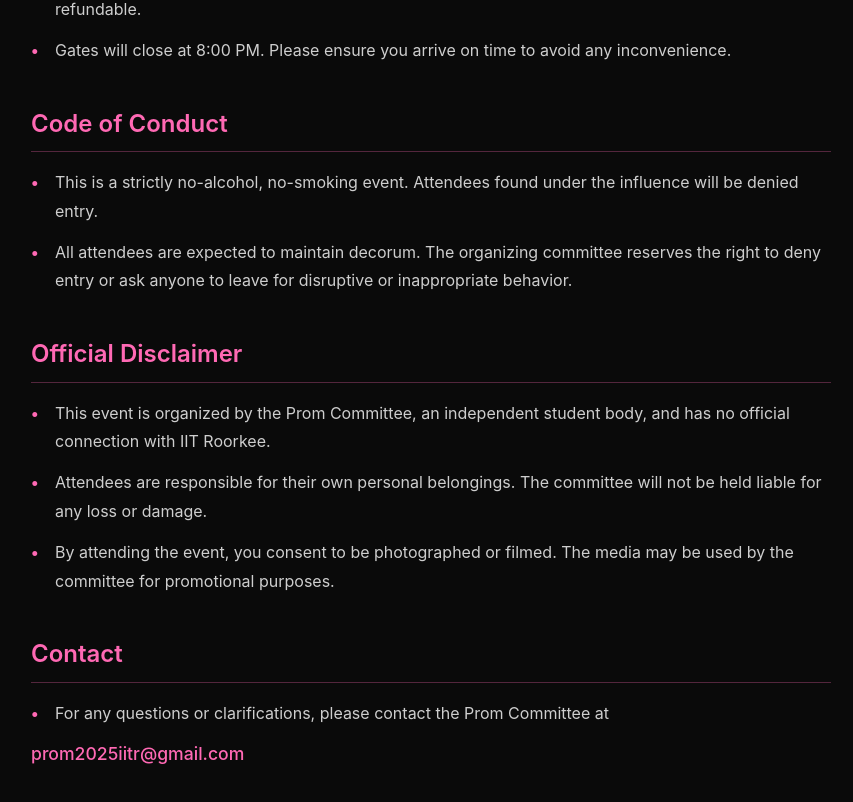
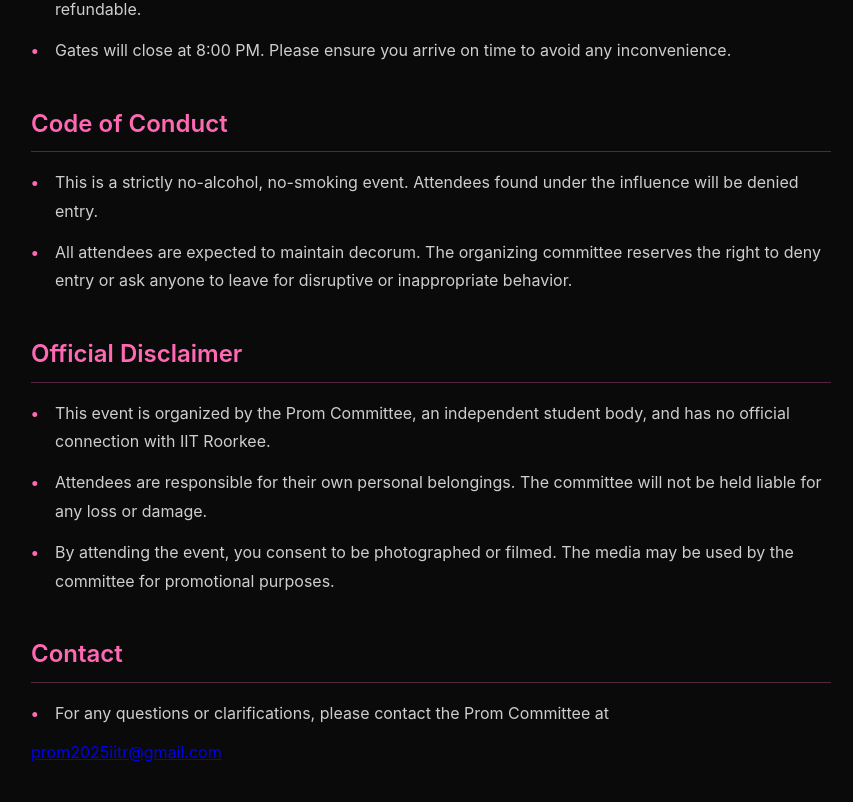
Before and after one commit to Architrb1795/prom, a React (Vite) app: page / in a window 1280 px wide. Shown: the part 7704-8506 px from the top of the page, without its empty margins (209-1062 px from the left). Built offline with nearby package versions, Linux system fonts and the light colour scheme; the HTML template or start-up script is replaced by a standard one.

Commit message:
Updated Guidelines.jsx

```diff
--- a/src/components/Guidelines.jsx
+++ b/src/components/Guidelines.jsx
@@ -45,7 +45,7 @@ const Guidelines = () => {
           <h3 className="guideline-subtitle">Contact</h3>
           <ul className="guideline-list">
             <li className="guideline-item">For any questions or clarifications, please contact the Prom Committee at</li>
-            <a href="mailto:promnight.contact@example.com" className="contact-email">
+            <a href="mailto:promnight.contact@example.com" className="contact-emai">
     prom2025iitr@gmail.com
   </a>
           </ul>
```
